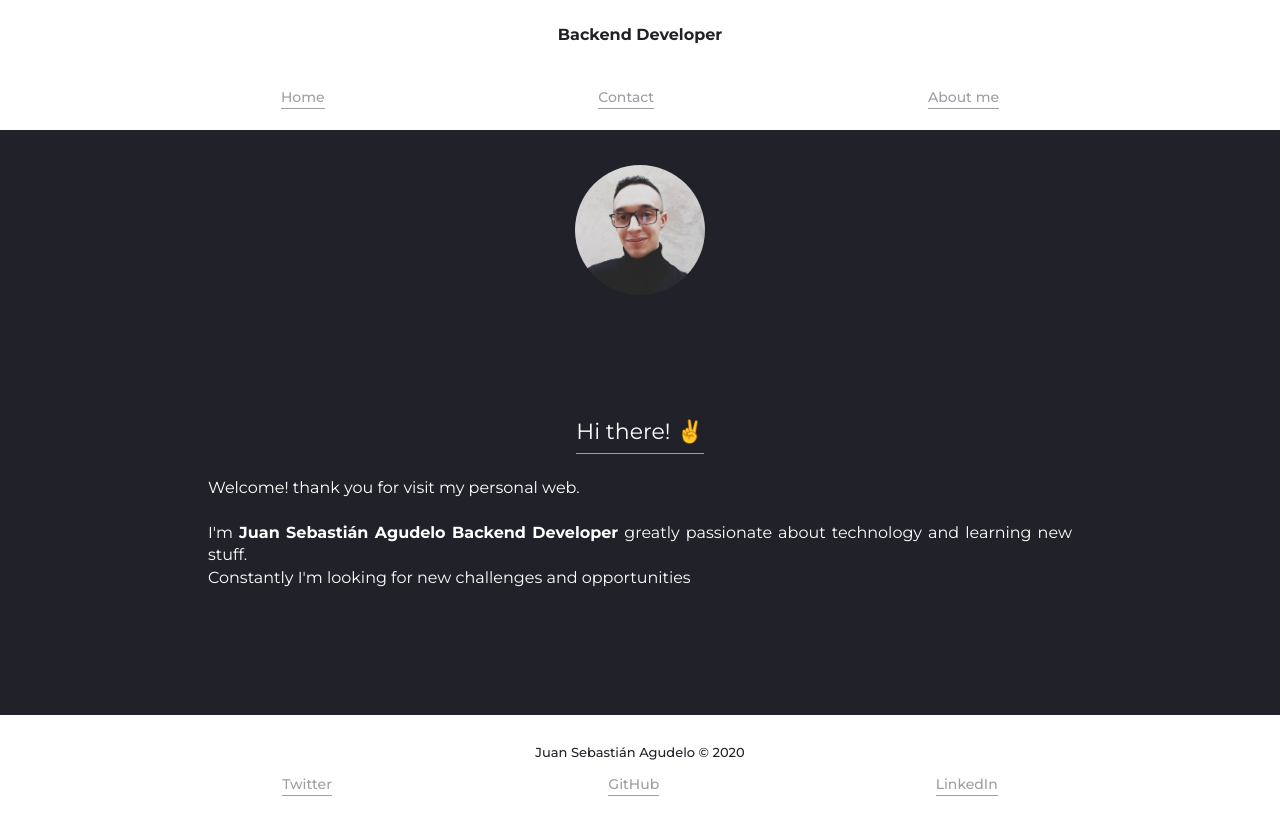
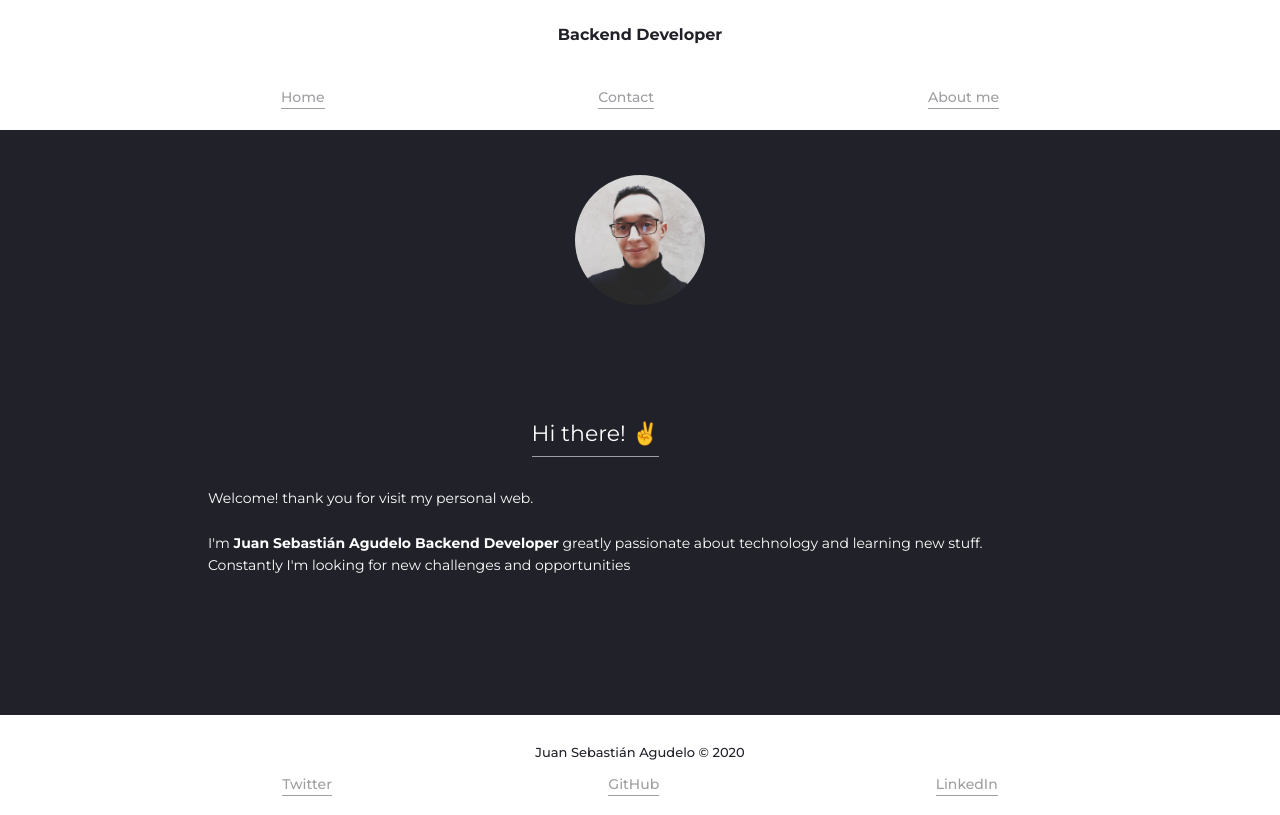
Before and after one commit to juansacdev/personal-web, a plain HTML site: page mobile/index.html in a window 1280 px wide. Shown: the part 70-885 px from the top of the page. Drawn offline with Linux system fonts and the light colour scheme.

Commit message:
some changes minors

```diff
--- a/mobile/css/main.css
+++ b/mobile/css/main.css
@@ -134,6 +134,7 @@ header {
 }
 
 .main-section {
+    margin-top: 10px;
     display: flex;
     justify-content: center;
     align-items: flex-end;
@@ -143,15 +144,17 @@ header {
     display: flex;
     align-items: center;
     align-content: center;
+    padding-bottom: 40px;
     height: 100%;
 }
 
 .section-secondary-container  {
     display: flex;
+    padding-top: 20px;
     flex-direction: column;
     align-items: center;
     justify-content: center;
-    font-size: 1.6rem;
+    font-size: 1.4rem;
     text-align: justify;
     line-height: 22.5px;
     font-weight: 400;
@@ -159,7 +162,8 @@ header {
 }
 
 .section-secondary-container div {
-    max-height: 180px;
+    margin-top: 30px;
+    max-height: 150px;
     overflow-y: scroll;
 }
 
--- a/mobile/index.html
+++ b/mobile/index.html
@@ -34,7 +34,7 @@
                     <div class="section-secondary-container">
                         <p class="section-secondary-paragraph">Hi there! ✌</p>
                         <div>
-                            <p><br>Welcome! thank you for visit my personal web.<br><br>I'm <strong>Juan Sebastián Agudelo Backend Developer</strong> greatly passionate about technology and learning new stuff.<br> Constantly I'm looking for new challenges and opportunities</p>
+                            <p>Welcome! thank you for visit my personal web.<br><br>I'm <strong>Juan Sebastián Agudelo Backend Developer</strong> greatly passionate about technology and learning new stuff.<br> Constantly I'm looking for new challenges and opportunities</p>
                         </div>
                     </div>
                 </section>
```
